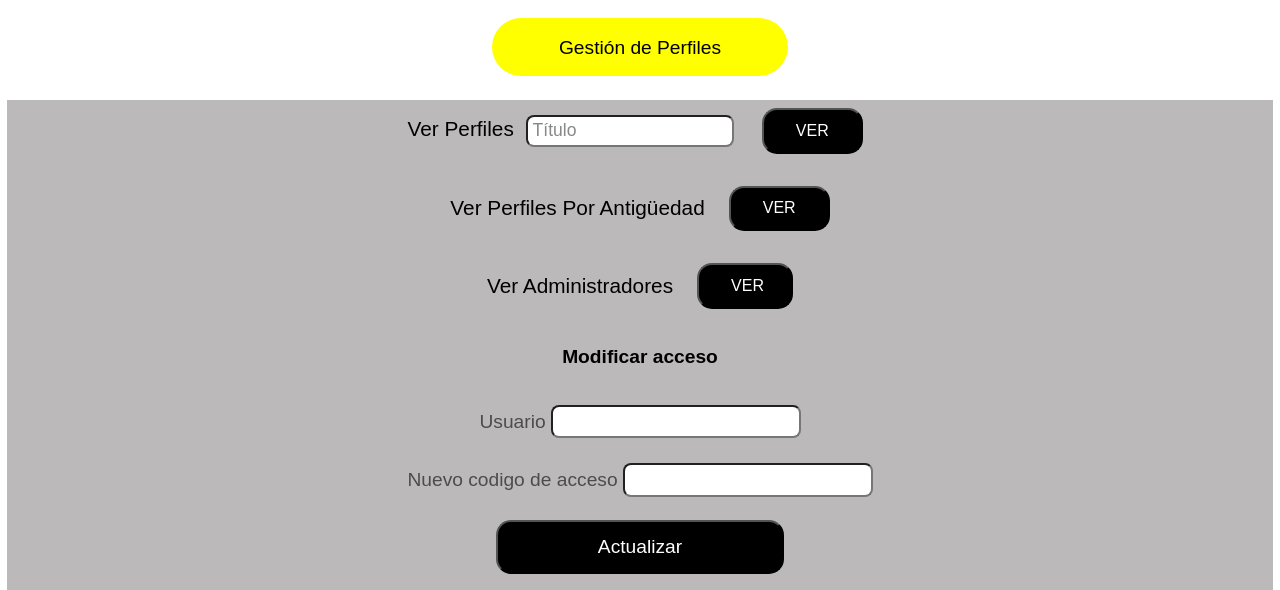
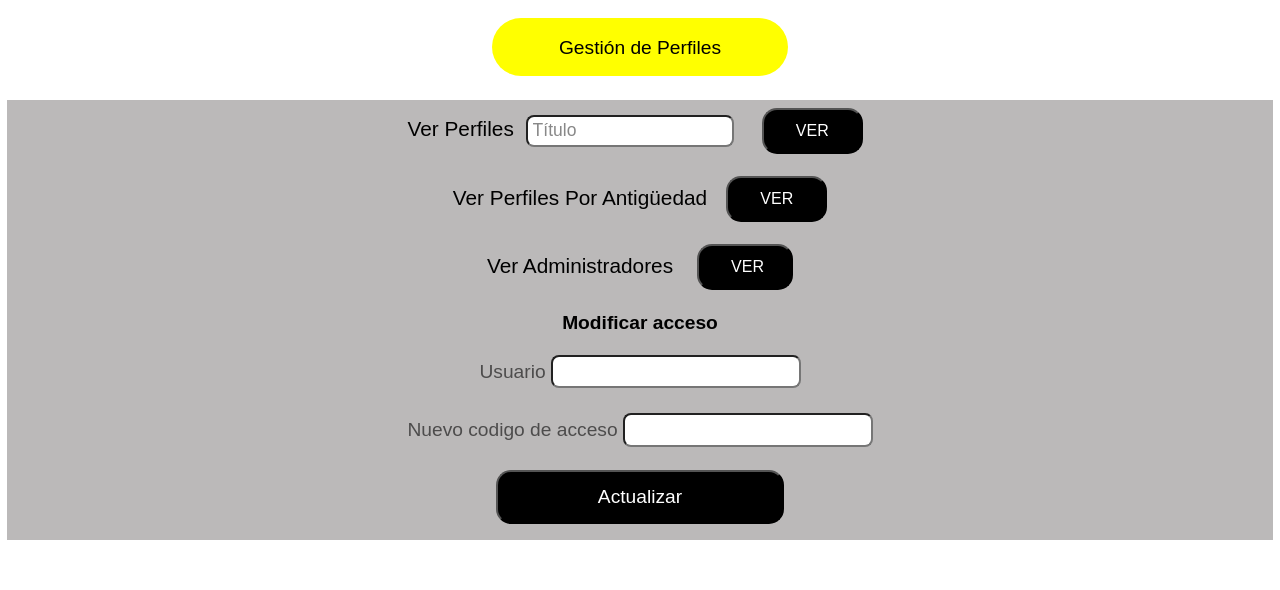
Before and after one commit to L-AGUANCHA-E/HenryProg, a plain HTML site: page Módulo 0/Trabajo integrador/gestión de usuarios.html in a window 1280 px wide. Shown: the part 218-808 px from the top of the page. Drawn offline with Linux system fonts and the light colour scheme.

Commit message:
trabajo integrador actualizado

```diff
--- a/Módulo 0/Trabajo integrador/estilos.css
+++ b/Módulo 0/Trabajo integrador/estilos.css
@@ -486,8 +486,8 @@ align-items: center;
 .antiguedad{
    display: flex;
     align-items: center;
-    gap: 1.5em;
-    margin-top: 2em;
+    gap: 1.2em;
+    margin-top: 1.4em;
     font-family: sans-serif;
     justify-content: center;
 }
@@ -501,7 +501,7 @@ align-items: center;
     display: flex;
     align-items: center;
     gap: 1.5em;
-    margin-top: 2em;
+    margin-top: 1.4em;
     font-family: sans-serif;
     justify-content: center;
 }
@@ -521,14 +521,14 @@ align-items: center;
     font-size: 1.2em;
     display: flex;
     align-items: center;
-    margin-top: 2em;
+    margin-top: 1.2em;
     font-family: sans-serif;
     font-weight: bold;
     justify-content: center;
 }
 .usuario{
     font-family: sans-serif;
-    margin-top: 2em;
+    margin-top: 1.2em;
 }
 .usuario input{
     width: 13em;
```
